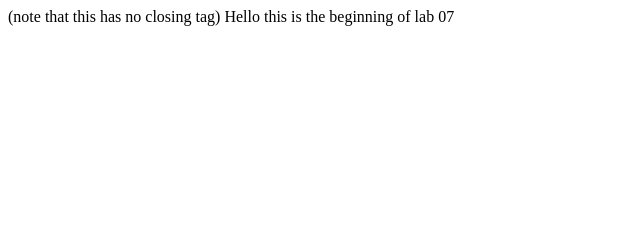
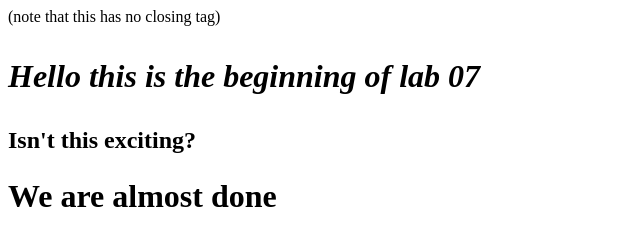
Before and after one commit to ribachristopher/lab-07-CSS, a plain HTML site: page index.html in a window 1280 px wide. Shown: the whole page, without its empty margins (0-640 px from the left). Drawn offline with Linux system fonts and the light colour scheme.

Commit message:
Added even more stuff

```diff
--- a/index.html
+++ b/index.html
@@ -4,7 +4,15 @@
     <head>
     <title>This is the title </title>
     </head>
-    <body>
-      Hello this is the beginning of lab 07
+<h1>
+  <p>
+    <body> <em>
+      Hello this is the beginning of lab 07 </em>
+</p>
+<h2>
+<p>
+<strong> Isn't this exciting? </strong>
+</p> </h2>
+<p> <h1>We are almost done </p></h2>
     </body>
     </html>
```
